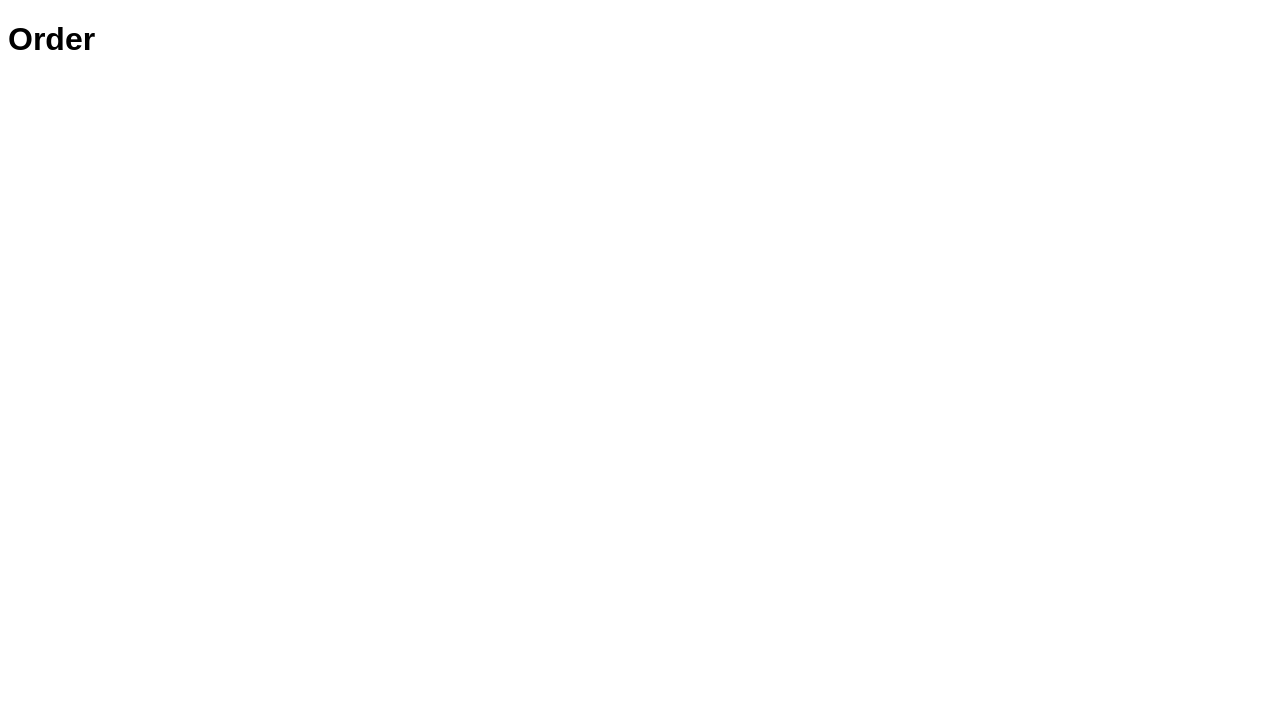
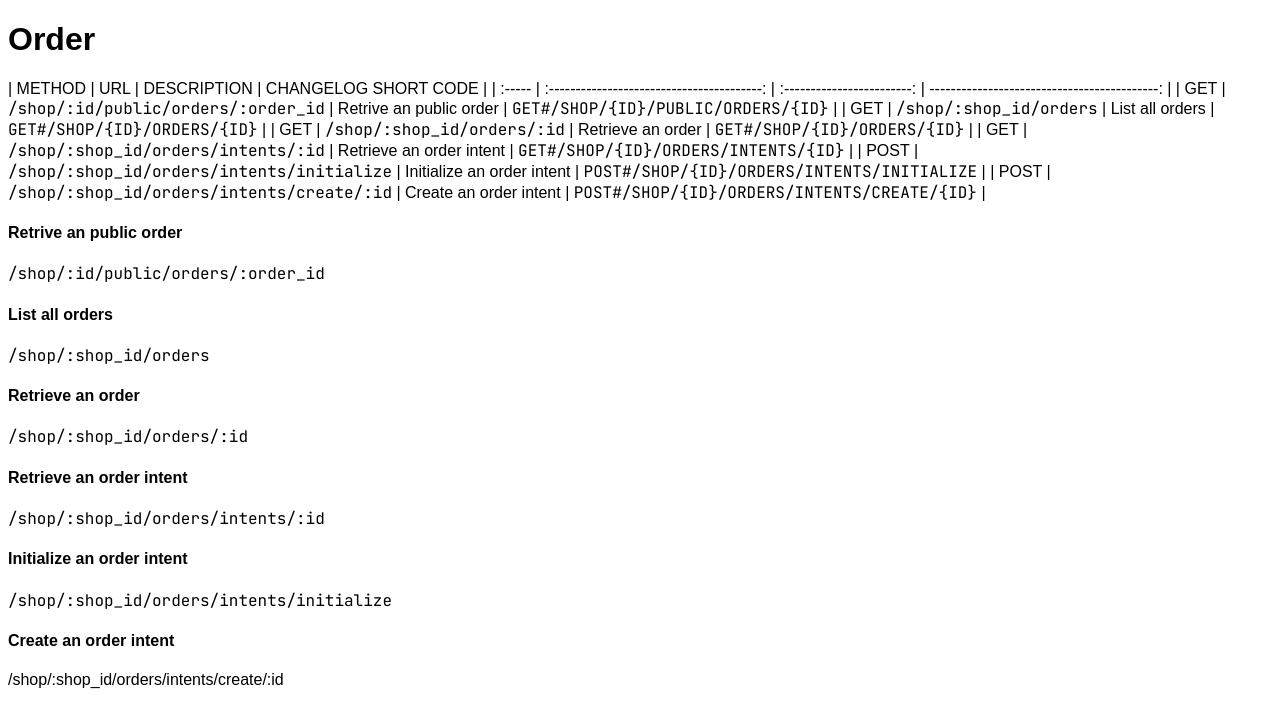
Before and after one commit to pandabase/docs, a Next.js app: page /developers/resources/order in a window 1280 px wide. Shown: the top 728 px of the page. Built offline with nearby package versions, Linux system fonts and the light colour scheme; a web font is replaced by a local one.

Commit message:
feat: add base order docs

```diff
--- a/pages/developers/changelog.mdx
+++ b/pages/developers/changelog.mdx
@@ -12,6 +12,4 @@ chronological order.
 ##### February 15, 2024
 
 - Implemented support for `sortBy.status`, and `sortBy.date` query parameters in
-  the
-  [`GET#/SHOP/{ID}/ORDERS`](http://localhost:3000/developers/resources/order)
-  route.
+  the `GET#/SHOP/{ID}/ORDERS` route.
--- a/pages/developers/resources/order.mdx
+++ b/pages/developers/resources/order.mdx
@@ -3,3 +3,36 @@ title: Developers - Pandabase HTTP API / Order
 ---
 
 # Order
+
+| METHOD |                    URL                     |        DESCRIPTION         |                         CHANGELOG SHORT CODE |
+| :----- | :----------------------------------------: | :------------------------: | -------------------------------------------: |
+| GET    |    `/shop/:id/public/orders/:order_id`     |  Retrive an public order   |          `GET#/SHOP/{ID}/PUBLIC/ORDERS/{ID}` |
+| GET    |          `/shop/:shop_id/orders`           |      List all orders       |                 `GET#/SHOP/{ID}/ORDERS/{ID}` |
+| GET    |        `/shop/:shop_id/orders/:id`         |     Retrieve an order      |                 `GET#/SHOP/{ID}/ORDERS/{ID}` |
+| GET    |    `/shop/:shop_id/orders/intents/:id`     |  Retrieve an order intent  |         `GET#/SHOP/{ID}/ORDERS/INTENTS/{ID}` |
+| POST   | `/shop/:shop_id/orders/intents/initialize` | Initialize an order intent |  `POST#/SHOP/{ID}/ORDERS/INTENTS/INITIALIZE` |
+| POST   | `/shop/:shop_id/orders/intents/create/:id` |   Create an order intent   | `POST#/SHOP/{ID}/ORDERS/INTENTS/CREATE/{ID}` |
+
+#### Retrive an public order
+
+`/shop/:id/public/orders/:order_id`
+
+#### List all orders
+
+`/shop/:shop_id/orders`
+
+#### Retrieve an order
+
+`/shop/:shop_id/orders/:id`
+
+#### Retrieve an order intent
+
+`/shop/:shop_id/orders/intents/:id`
+
+#### Initialize an order intent
+
+`/shop/:shop_id/orders/intents/initialize`
+
+#### Create an order intent
+
+/shop/:shop_id/orders/intents/create/:id
```
Also changed, not shown: pages/developers/resources/webhook.mdx (line endings or trailing spaces).
